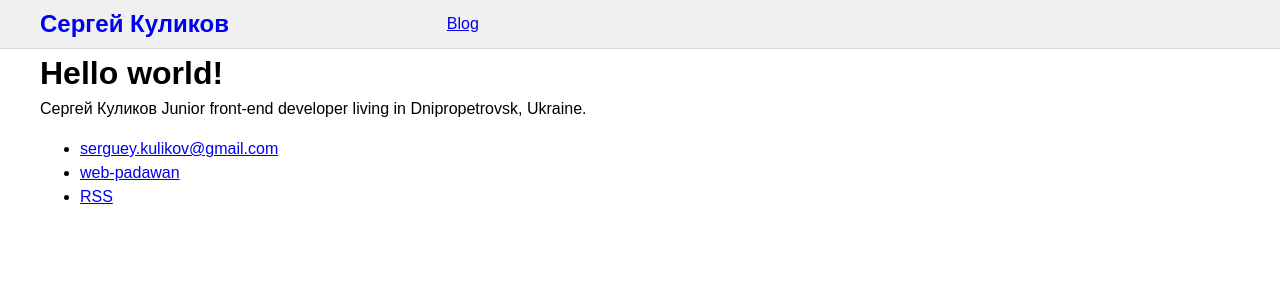
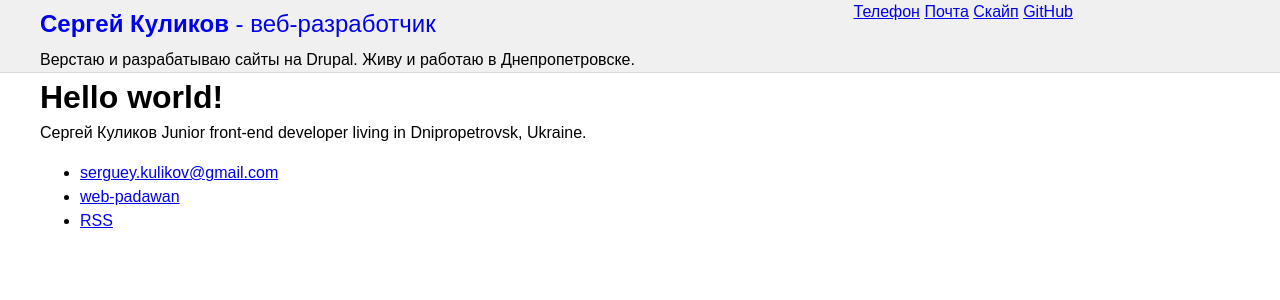
Before and after one commit to web-padawan/web-padawan.github.io, a Jekyll site: the page built from index.html, in a window 1280 px wide. Shown: the top 300 px of the page. Built offline with Jekyll 4.4.1, drawn with Linux system fonts in a browser that asks for light colours.

Commit message:
[new] header - social block

```diff
--- a/_includes/header.html
+++ b/_includes/header.html
@@ -1,17 +1,32 @@
 <header class="header">
   <div class="container">
 
-    <h1 class="header__title">
-      <a href="{{ site.baseurl }}/">{{ site.title }}</a>
-    </h1>
+    <div class="header__left">
 
-    <nav class="header__nav">
-      {% for page in site.pages %}
-        {% if page.title %}
-        <a href="{{ page.url | prepend: site.baseurl }}">{{ page.title }}</a>
-        {% endif %}
-      {% endfor %}
-    </nav>
+      <h1 class="header__title">
+        <a href="{{ site.baseurl }}/">{{ site.title }}<span class="header__addition"> - веб-разработчик</span></a>
+      </h1>
+
+      <div class="header__description">Верстаю и разрабатываю сайты на Drupal. Живу и работаю в Днепропетровске.</div>
+
+    </div>
+
+    <div class="header__right">
+      <ul class="social">
+        <li class="social__item">
+          <a class="social__link social__link--tel" href="tel:+380502417050" title="Позвонить: +38 (050) 241-70-50">Телефон</a>
+        </li>
+        <li class="social__item">
+          <a class="social__link social__link--email" href="mailto:serguey.kulikov@gmail.com" title="Написать на почту: serguey.kulikov@gmail.com">Почта</a>
+        </li>
+        <li class="social__item">
+          <a class="social__link social__link--skype" href="skype:dn201187ksa?add" title="Добавить в контакты в Скайпе: dn201187ksa">Скайп</a>
+        </li>
+        <li class="social__item">
+          <a class="social__link social__link--github" href="https://github.com/web-padawan" title="Профиль на Гитхабе">GitHub</a>
+        </li>
+      </ul>
+    </div>
 
   </div>
 </header>
--- a/assets/css/app.css
+++ b/assets/css/app.css
@@ -689,6 +689,14 @@ h6 {
   background-color: transparent;
 }
 
+.social {
+  margin: 0;
+  list-style: none;
+}
+.social__item {
+  display: inline-block;
+}
+
 .container {
   max-width: 1200px;
   max-width: 75rem;
@@ -702,14 +710,15 @@ h6 {
 }
 
 .header {
-  line-height: 3rem;
   background: #f0f0f0;
   border-bottom: 1px solid #d9d9d9;
 }
-.header__title {
-  width: 32.20339%;
+.header__left {
+  width: 66.10169%;
   float: left;
   margin-right: 1.69492%;
+}
+.header__title {
   font-size: 24px;
 }
 .header__title a {
@@ -718,8 +727,11 @@ h6 {
 .header__title a:hover, .header__title a:focus {
   text-decoration: underline;
 }
+.header__addition {
+  font-weight: normal;
+}
 .header__nav {
-  width: 66.10169%;
+  width: 32.20339%;
   float: right;
   margin-right: 0;
 }
--- a/sass/app.scss
+++ b/sass/app.scss
@@ -6,4 +6,5 @@
 
 @import 'utils/**/*';
 @import 'base/**/*';
+@import 'components/**/*';
 @import 'layout/**/*';
```
Also changed, not shown: sass/components/_social.scss (added, +8 -0 lines), sass/layout/_header.scss (+10 -3 lines).
